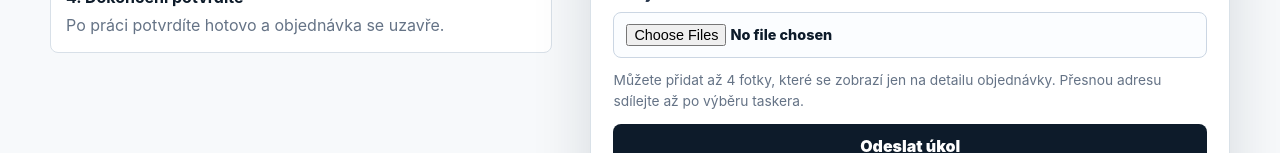
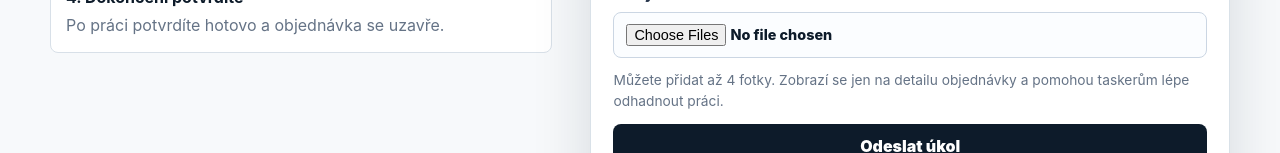
Before and after one commit to kaziodimm/taskovo-app, a Next.js app: page /zadat-ukol in a window 1280 px wide. Shown: the part 799-952 px from the top of the page. Built offline with nearby package versions, Linux system fonts and the light colour scheme; no server answers.

Commit message:
Clarify task attachment copy

```diff
--- a/components/TaskForm.tsx
+++ b/components/TaskForm.tsx
@@ -27,7 +27,7 @@ export function TaskForm() {
         <label>Jméno<input name="client_name" type="text" placeholder="Vyplňte jen bez účtu" /></label>
         <label>Kontakt<input name="client_contact" type="text" placeholder="+420 ... / email" /></label>
         <label className="span-full">Fotky k úkolu<input name="image_files" type="file" accept="image/jpeg,image/png,image/webp,image/gif" multiple /></label>
-        <p className="fine-print span-full">Můžete přidat až 4 fotky, které se zobrazí jen na detailu objednávky. Přesnou adresu sdílejte až po výběru taskera.</p>
+        <p className="fine-print span-full">Můžete přidat až 4 fotky. Zobrazí se jen na detailu objednávky a pomohou taskerům lépe odhadnout práci.</p>
         <button className="button primary span-full" type="submit">Odeslat úkol</button>
         <p className="fine-print span-full">Pokud jste přihlášeni, úkol se uloží k vašemu účtu a kontakt se vezme z profilu. Bez účtu bude úkol veřejně dostupný pro nabídky taskerů.</p>
       </form>
```
